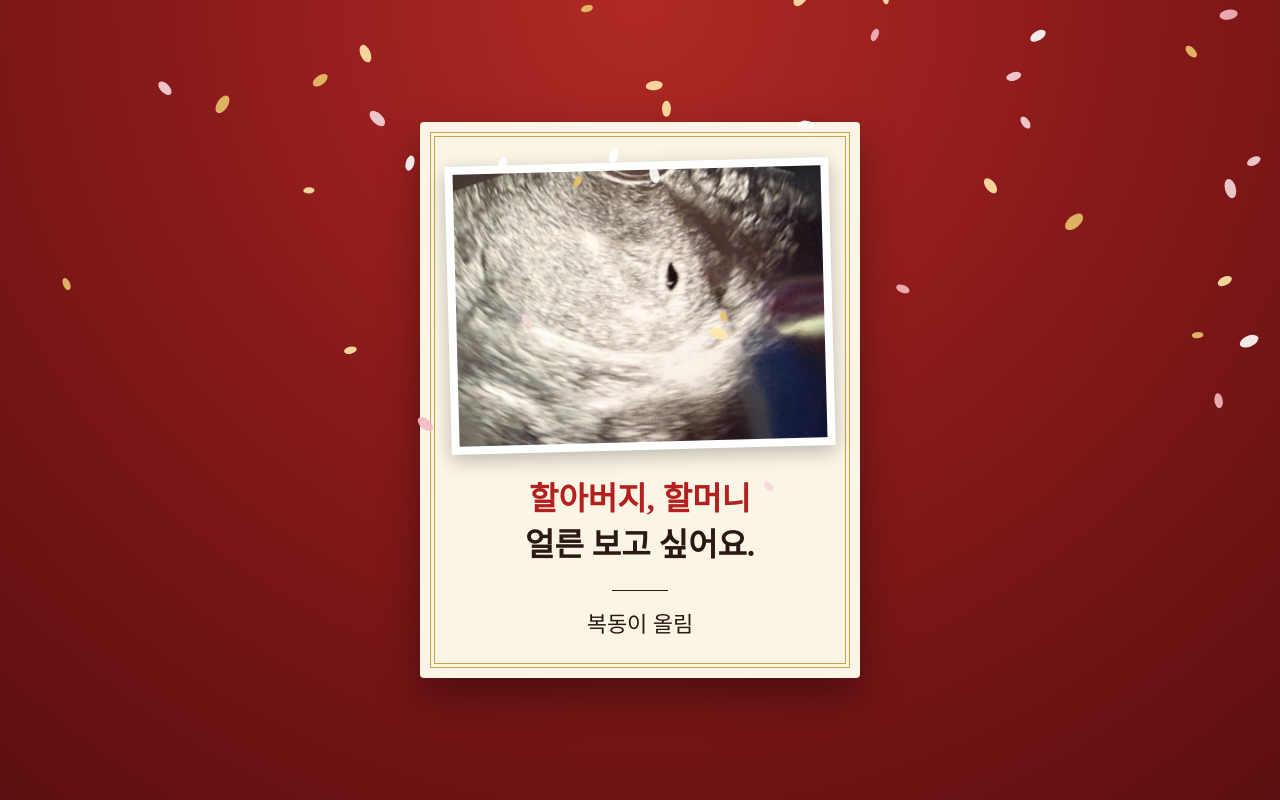
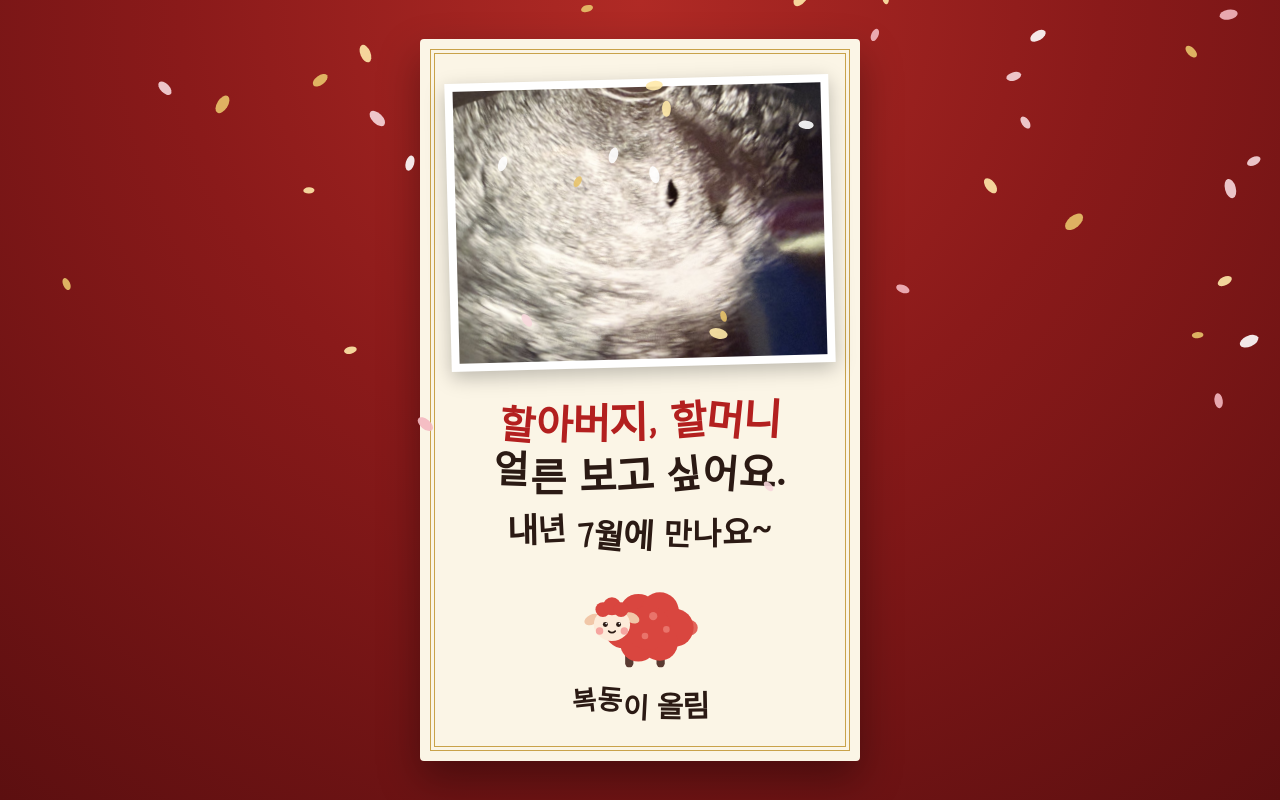
Before and after one commit to WRhusband/heeraedeung-menu, a plain HTML site: page index.html in a window 1280 px wide. Both pictures are taken after a click on the button "특선 요리 보기". Drawn offline with Linux system fonts and the light colour scheme; a web font is replaced by a local one.

Commit message:
Use handwriting font, add red sheep and July message
Co-Authored-By: Claude Fable 5.2 <noreply@anthropic.com>
Claude-Session: https://claude.ai/code/session_01FgqHMLjKh5bKXrwBrSgMEP

```diff
--- a/index.html
+++ b/index.html
@@ -7,7 +7,7 @@
 <title>희래등 메뉴</title>
 <link rel="preconnect" href="https://fonts.googleapis.com">
 <link rel="preconnect" href="https://fonts.gstatic.com" crossorigin>
-<link href="https://fonts.googleapis.com/css2?family=Gowun+Batang:wght@400;700&family=Gowun+Dodum&display=swap" rel="stylesheet">
+<link href="https://fonts.googleapis.com/css2?family=Gaegu:wght@400;700&family=Gowun+Batang:wght@400;700&family=Gowun+Dodum&display=swap" rel="stylesheet">
 <style>
 /* 레이아웃: 중화요리집 붉은 바탕 위에 금테 메뉴판 한 장. 표지(차림표) → 탭 한 번 → 공개 화면. 단일 테마. */
 :root {
@@ -20,6 +20,7 @@
   --seal: #b3201f;         /* 홍색 (강조) */
   --line: #c9a24a;        /* 금테 */
   --font-display: "Gowun Batang", "Nanum Myeongjo", "Apple SD Gothic Neo", serif;
+  --font-kid: "Gaegu", "Gowun Dodum", "Apple SD Gothic Neo", sans-serif;   /* 아이 손글씨 */
   --font-body: "Gowun Dodum", "Apple SD Gothic Neo", "Malgun Gothic", sans-serif;
 }
 * { box-sizing: border-box; }
@@ -128,26 +129,38 @@ h1 {
 .photo img { width: 100%; height: 100%; object-fit: cover; display: block; }
 .photo .placeholder { color: #8f9aad; font-size: 16px; padding: 12px; }
 .message {
-  font-family: var(--font-display);
+  font-family: var(--font-kid);
   font-weight: 700;
-  font-size: 32px;
-  line-height: 1.45;
+  font-size: 40px;
+  line-height: 1.3;
   margin: 0;
   text-wrap: balance;
   word-break: keep-all;
 }
 .message .call { color: var(--seal); display: block; }
-.sign {
-  font-family: var(--font-display);
-  font-size: 22px;
-  margin: 22px 0 0;
+.meet {
+  font-family: var(--font-kid);
+  font-weight: 700;
+  font-size: 32px;
+  line-height: 1.3;
+  margin: 14px 0 0;
   color: var(--ink);
 }
-.sign::before { content: ""; display: block; width: 56px; height: 1px; background: var(--ink); margin: 0 auto 16px; }
+.sheep { display: block; width: 132px; height: auto; margin: 18px auto 0; }
+.wobble .w { display: inline-block; white-space: nowrap; }
+.wobble .c { display: inline-block; }
+.sign {
+  font-family: var(--font-kid);
+  font-weight: 700;
+  font-size: 28px;
+  margin: 6px 0 0;
+  color: var(--ink);
+}
 
-#reveal .photo, #reveal .message, #reveal .sign { animation: rise .9s ease-out both; }
+#reveal .photo, #reveal .message, #reveal .meet, #reveal .sheep, #reveal .sign { animation: rise .9s ease-out both; }
 #reveal .message { animation-delay: .5s; }
-#reveal .sign { animation-delay: 1.1s; }
+#reveal .meet { animation-delay: 1.1s; }
+#reveal .sheep, #reveal .sign { animation-delay: 1.6s; }
 @keyframes rise { from { opacity: 0; transform: translateY(14px); } to { opacity: 1; } }
 #reveal .photo { animation-name: risePhoto; }
 @keyframes risePhoto { from { opacity: 0; transform: translateY(14px) rotate(-1.5deg) scale(.96); } to { opacity: 1; transform: rotate(-1.5deg); } }
@@ -156,11 +169,12 @@ h1 {
 
 @media (max-width: 360px) {
   h1 { font-size: 34px; }
-  .message { font-size: 27px; }
+  .message { font-size: 33px; }
+  .meet { font-size: 27px; }
   .sheet { padding: 34px 22px 30px; }
 }
 @media (prefers-reduced-motion: reduce) {
-  #reveal .photo, #reveal .message, #reveal .sign { animation: none; }
+  #reveal .photo, #reveal .message, #reveal .meet, #reveal .sheep, #reveal .sign { animation: none; }
 }
 </style>
 </head>
@@ -184,8 +198,28 @@ h1 {
     <div class="photo" id="photo" tabindex="-1">
       <img src="photo.jpg" alt="복동이 초음파 사진" width="1200" height="900">
     </div>
-    <p class="message"><span class="call">할아버지, 할머니</span>얼른 보고 싶어요.</p>
-    <p class="sign">복동이 올림</p>
+    <p class="message wobble"><span class="call">할아버지, 할머니</span>얼른 보고 싶어요.</p>
+    <p class="meet wobble">내년 7월에 만나요~</p>
+    <svg class="sheep" viewBox="0 0 160 126" role="img" aria-label="붉은 양">
+      <rect x="62" y="92" width="10" height="26" rx="5" fill="#5a3a32"/>
+      <rect x="100" y="92" width="10" height="26" rx="5" fill="#5a3a32"/>
+      <circle cx="141" cy="70" r="9" fill="#e2645a"/>
+      <g fill="#d9463f">
+        <circle cx="60" cy="72" r="23"/><circle cx="78" cy="52" r="23"/><circle cx="104" cy="50" r="23"/>
+        <circle cx="122" cy="70" r="23"/><circle cx="104" cy="88" r="22"/><circle cx="78" cy="89" r="22"/>
+        <circle cx="90" cy="70" r="27"/>
+      </g>
+      <g fill="#e9736a"><circle cx="96" cy="56" r="5"/><circle cx="112" cy="72" r="4"/><circle cx="86" cy="80" r="4"/></g>
+      <ellipse cx="22" cy="60" rx="10" ry="6" transform="rotate(-25 22 60)" fill="#f1c7a8"/>
+      <ellipse cx="70" cy="58" rx="10" ry="6" transform="rotate(25 70 58)" fill="#f1c7a8"/>
+      <ellipse cx="46" cy="66" rx="22" ry="20" fill="#fdebd9"/>
+      <g fill="#d9463f"><circle cx="35" cy="48" r="9"/><circle cx="46" cy="44" r="11"/><circle cx="57" cy="48" r="9"/></g>
+      <circle cx="38" cy="66" r="3" fill="#2b1a14"/><circle cx="54" cy="66" r="3" fill="#2b1a14"/>
+      <circle cx="39" cy="65" r="1" fill="#fff"/><circle cx="55" cy="65" r="1" fill="#fff"/>
+      <circle cx="31" cy="74" r="4.5" fill="#f6a5a0"/><circle cx="61" cy="74" r="4.5" fill="#f6a5a0"/>
+      <path d="M42 74 q4 4 8 0" fill="none" stroke="#2b1a14" stroke-width="2" stroke-linecap="round"/>
+    </svg>
+    <p class="sign wobble">복동이 올림</p>
   </section>
 </main>
 
@@ -196,6 +230,34 @@ h1 {
   var cover = document.getElementById('cover');
   var reveal = document.getElementById('reveal');
   var canvas = document.getElementById('petals');
+
+  // 글자마다 기울기와 높이를 조금씩 달리해 아이가 쓴 것처럼 삐뚤빼뚤하게
+  var n = 0;
+  function wobble(node) {
+    var kids = Array.prototype.slice.call(node.childNodes);
+    kids.forEach(function (k) {
+      if (k.nodeType === 1) { wobble(k); return; }
+      if (k.nodeType !== 3) return;
+      var frag = document.createDocumentFragment();
+      k.textContent.split(/(\s+)/).forEach(function (word) {
+        if (!word) return;
+        if (/^\s+$/.test(word)) { frag.appendChild(document.createTextNode(' ')); return; }
+        var w = document.createElement('span'); w.className = 'w';
+        Array.from(word).forEach(function (ch) {
+          var c = document.createElement('span'); c.className = 'c'; c.textContent = ch;
+          n++;
+          var rot = ((n * 37) % 13) - 6;            // -6 ~ 6도
+          var dy = ((n * 53) % 9) - 4;              // -4 ~ 4px
+          var sc = 0.94 + ((n * 29) % 13) / 100;    // 0.94 ~ 1.06배
+          c.style.transform = 'translateY(' + dy + 'px) rotate(' + rot + 'deg) scale(' + sc + ')';
+          w.appendChild(c);
+        });
+        frag.appendChild(w);
+      });
+      node.replaceChild(frag, k);
+    });
+  }
+  Array.prototype.forEach.call(document.querySelectorAll('.wobble'), wobble);
 
   document.getElementById('open').addEventListener('click', function () {
     cover.hidden = true;
```
